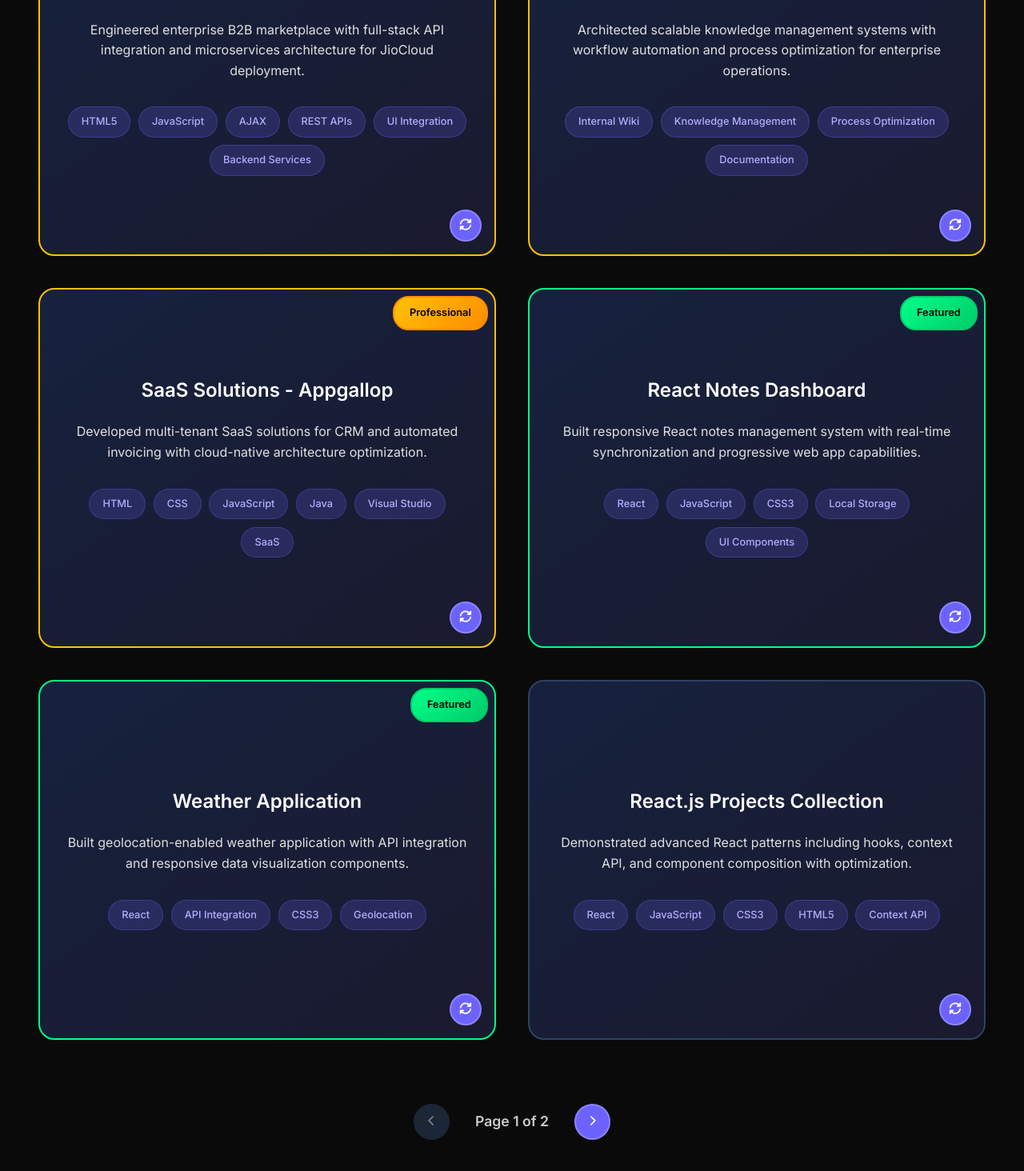
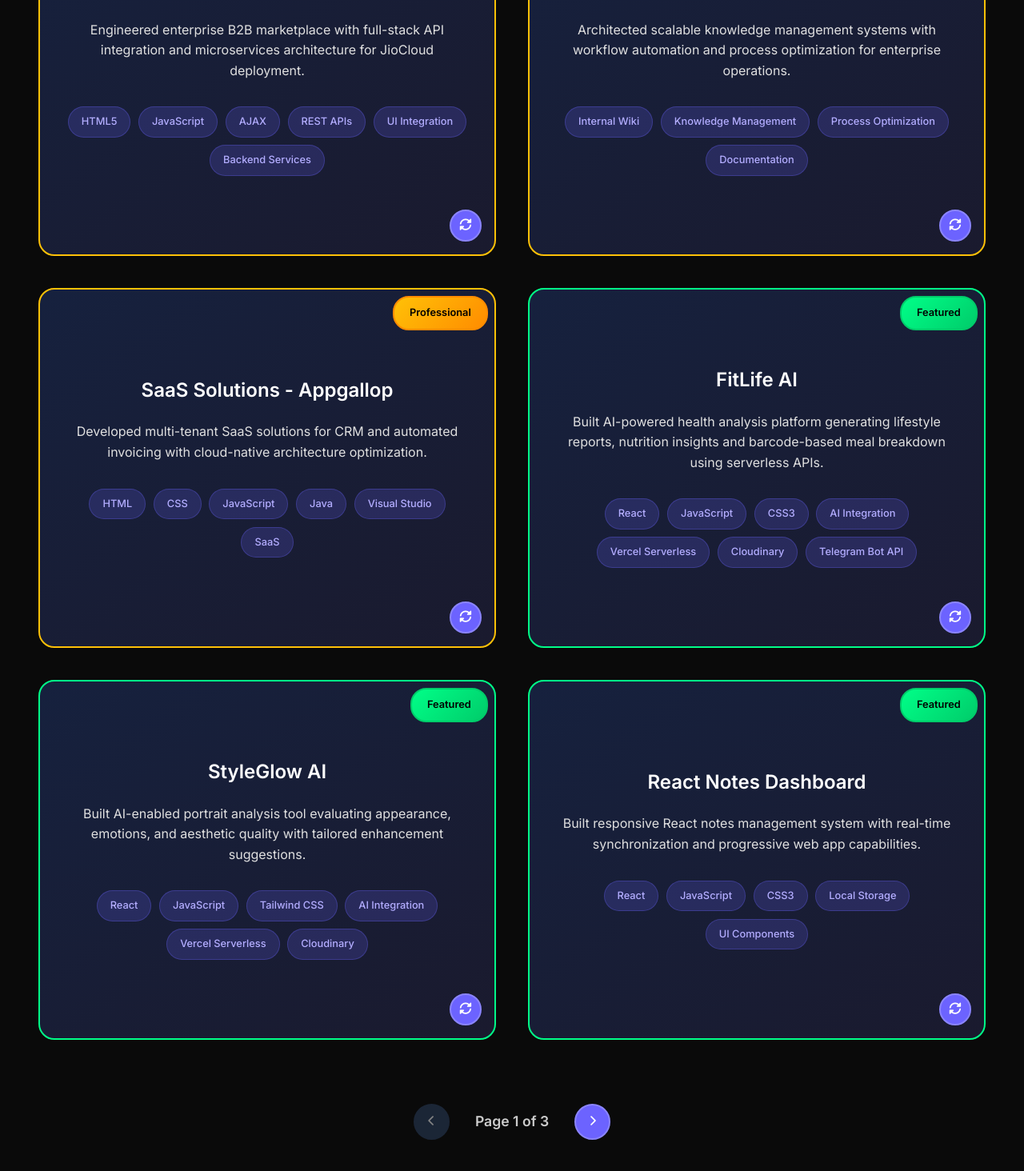
Before and after one commit to yashasvi9199/portfolio-source, a React (Vite) app: page / in a window 1280 px wide. Shown: the part 3071-4535 px from the top of the page at 80% size. Built offline with nearby package versions, Linux system fonts and the light colour scheme.

Commit message:
chore: updated new projects created a new section for AI webapp

```diff
--- a/src/sections/Projects.jsx
+++ b/src/sections/Projects.jsx
@@ -9,8 +9,9 @@ const Projects = () => {
 
     const projectCategories = [
         { id: 'all', name: 'All Projects' },
+        { id: 'ai', name: 'AI Apps' },
+        { id: 'web', name: 'Web Development' },
         { id: 'edu', name: 'Learning' },
-        { id: 'web', name: 'Web Development' },
         { id: 'tools', name: 'Professional Tools' }
     ];
 
@@ -58,9 +59,35 @@ const Projects = () => {
             achievement: "Reduced bug rates by 25% through proactive issue resolution"
         },
 
+        // ai based projects
+        {
+            id: 4,
+            title: "FitLife AI",
+            category: "ai",
+            description: "Built AI-powered health analysis platform generating lifestyle reports, nutrition insights and barcode-based meal breakdown using serverless APIs.",
+            detailedDescription: "AI-powered health assistant that analyzes user metrics against CDC/WHO standards and generates clear lifestyle insights. Supports meal-image calorie detection, barcode nutrition lookup and message-based reminders, all powered by optimized Vercel serverless APIs for fast responses.",
+            tech: ["React", "JavaScript", "CSS3", "AI Integration", "Vercel Serverless", "Cloudinary", "Telegram Bot API"],
+            githubLink: "https://github.com/yashasvi9199/Fitlife-AI",
+            liveDemo: "https://yashasvi9199.github.io/Fitlife-AI/",
+            image: "/api/placeholder/400/250",
+            featured: true
+        },
+        {
+            id: 5,
+            title: "StyleGlow AI",
+            category: "ai",
+            description: "Built AI-enabled portrait analysis tool evaluating appearance, emotions, and aesthetic quality with tailored enhancement suggestions.",
+            detailedDescription: "AI-driven portrait analyzer that interprets emotions, evaluates composition and identifies skin issues from user photos. Delivers quick enhancement suggestions and complementary color guidance through a fast, responsive Tailwind-powered interface backed by Vercel serverless APIs.",
+            tech: ["React", "JavaScript", "Tailwind CSS", "AI Integration", "Vercel Serverless", "Cloudinary"],
+            githubLink: "https://github.com/yashasvi9199/style-glow-ai",
+            liveDemo: "https://yashasvi9199.github.io/style-glow-ai/",
+            image: "/api/placeholder/400/250",
+            featured: true
+        },
+
         // GitHub Projects
         {
-            id: 4,
+            id: 6,
             title: "React Notes Dashboard",
             category: "web",
             description: "Built responsive React notes management system with real-time synchronization and progressive web app capabilities.",
```
